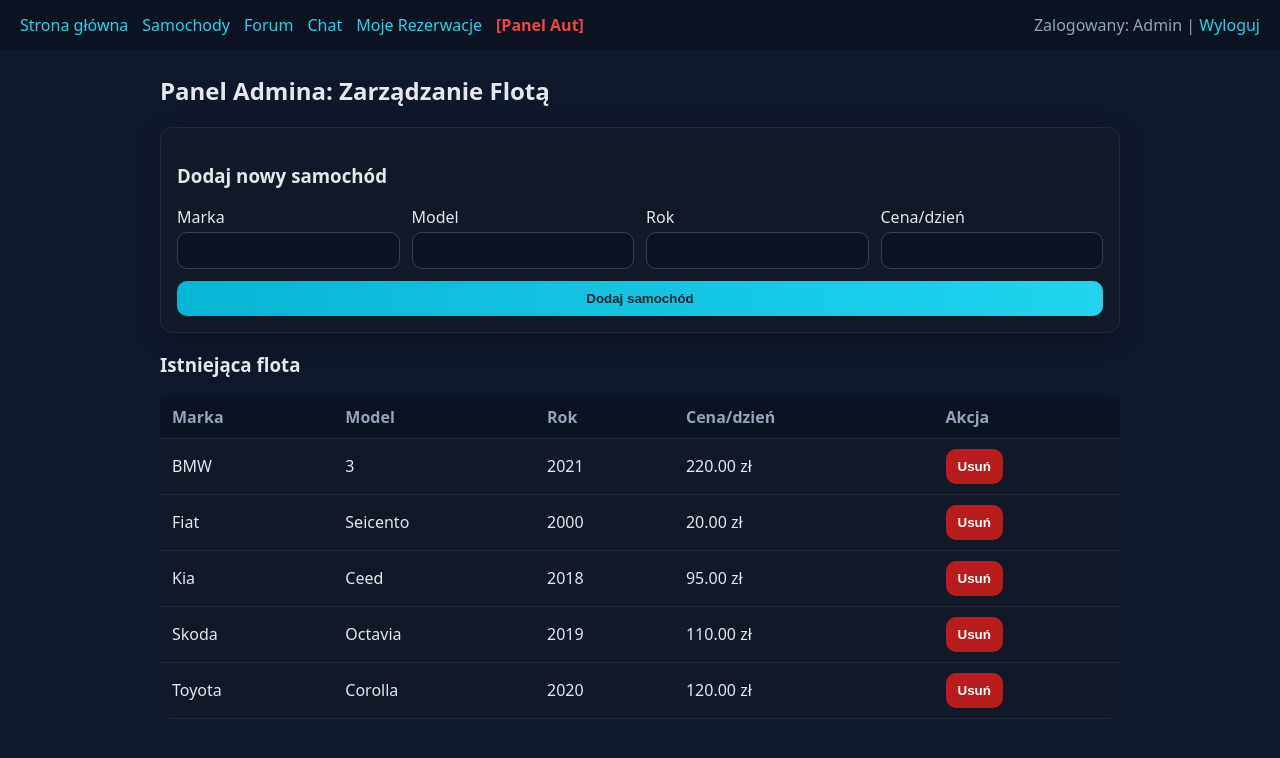
After one commit to BSIAW-project/bsiaw, a Flask app: page /admin/cars in a window 1280 px wide. The commit adds this page. Shown: the top 758 px of the page. Run offline with Flask 3, Linux system fonts and the light colour scheme; a user stored in the database is signed in; parts of the project's set-up code (start-up, migrations or seed data) failed here and were passed over.

Commit message:
Upgrade calej strony

```diff
--- a/app.py
+++ b/app.py
@@ -1,12 +1,16 @@
 import os
 from datetime import datetime, date
 from pathlib import Path
+from functools import wraps
+from sqlalchemy.orm import joinedload
 
 from flask import Flask, render_template, request, redirect, url_for, flash, session, jsonify
 from flask_login import LoginManager, login_user, login_required, logout_user, current_user
 from werkzeug.security import generate_password_hash, check_password_hash
 
 from models import db, User, Car, Reservation, ForumTopic, ForumPost, ChatMessage
+
+
 
 def create_app():
     app = Flask(__name__, template_folder="templates", static_folder="static")
@@ -19,6 +23,15 @@ def create_app():
     login_manager = LoginManager()
     login_manager.login_view = "login"
     login_manager.init_app(app)
+
+    def admin_required(f):
+        @wraps(f)
+        def decorated_function(*args, **kwargs):
+            if not current_user.is_admin:
+                flash("Dostęp tylko dla administratora.", "error")
+                return redirect(url_for('index'))
+            return f(*args, **kwargs)
+        return decorated_function
 
     @login_manager.user_loader
     def load_user(user_id):
@@ -79,7 +92,108 @@ def create_app():
         cars = Car.query.order_by(Car.make, Car.model).all()
         return render_template("cars.html", cars=cars)
 
+    @app.route("/my-reservations")
+    @login_required
+    def my_reservations():
+        # Zawsze sortujemy od najnowszych
+        q = Reservation.query.order_by(Reservation.start_date.desc())
+
+        if current_user.is_admin:
+            # ADMIN: Widzi wszystko.
+            # Pobieramy rezerwacje, od razu ładując dane auta i użytkownika
+            reservations = q.options(
+                joinedload(Reservation.user),
+                joinedload(Reservation.car)
+            ).all()
+            title = "Wszystkie rezerwacje"
+        else:
+            # ZWYKŁY USER: Widzi tylko swoje.
+            # Filtrujemy po ID zalogowanego usera
+            reservations = q.filter_by(user_id=current_user.id).options(
+                joinedload(Reservation.car) # tu user jest niepotrzebny, bo to on
+            ).all()
+            title = "Moje rezerwacje"
+
+        return render_template("reservations.html",
+                               reservations=reservations,
+                               title=title)
+
+
+    @app.post("/reservations/<int:res_id>/delete")
+    @login_required
+    @admin_required  # Absolutnie kluczowe!
+    def delete_reservation(res_id):
+        res = Reservation.query.get_or_404(res_id)
+
+        # Przechowajmy informację, kto to był, zanim usuniemy
+        user_email = res.user.email
+
+        res.status = 'anulowana'
+        db.session.commit()
+
+        flash(f"Rezerwacja dla {user_email} została anulowana.", "success")
+        return redirect(url_for('my_reservations'))
+
+# ... po funkcji delete_reservation()
+
+    # ---------- Admin Panel ----------
+    @app.route("/admin/cars", methods=["GET"])
+    @login_required
+    @admin_required
+    def admin_cars():
+        cars = Car.query.order_by(Car.make, Car.model).all()
+        return render_template("admin_cars.html", cars=cars)
+
+    @app.post("/admin/cars/add")
+    @login_required
+    @admin_required
+    def admin_add_car():
+        try:
+            make = request.form.get("make")
+            model = request.form.get("model")
+            year = int(request.form.get("year"))
+            price_per_day = float(request.form.get("price_per_day"))
+
+            if not make or not model or not year or not price_per_day:
+                flash("Wypełnij wszystkie pola.", "error")
+                return redirect(url_for('admin_cars'))
+
+            new_car = Car(make=make, model=model, year=year, price_per_day=price_per_day, available=True)
+            db.session.add(new_car)
+            db.session.commit()
+            flash(f"Samochód {make} {model} został dodany.", "success")
+
+        except ValueError:
+            flash("Rok i cena muszą być poprawnymi liczbami.", "error")
+        except Exception as e:
+            flash(f"Wystąpił błąd: {e}", "error")
+
+        return redirect(url_for('admin_cars'))
+
+    @app.post("/admin/cars/<int:car_id>/delete")
+    @login_required
+    @admin_required
+    def admin_delete_car(car_id):
+        car = Car.query.get_or_404(car_id)
+
+        # Bezpiecznik: Sprawdź, czy auto ma rezerwacje (nawet anulowane)
+        if car.reservations:
+            flash(f"Nie można usunąć auta {car.make} {car.model}, ponieważ ma powiązane rezerwacje w historii.", "error")
+            return redirect(url_for('admin_cars'))
+
+        # Jeśli nie ma rezerwacji, można usunąć
+        db.session.delete(car)
+        db.session.commit()
+        flash(f"Samochód {car.make} {car.model} został usunięty.", "success")
+        return redirect(url_for('admin_cars'))
+
+    # ---------- Forum ----------
+    # ... reszta kodu, np. funkcja forum()
+
+
+
     @app.post("/cars/<int:car_id>/reserve")
+
     @login_required
     def reserve(car_id):
         car = Car.query.get_or_404(car_id)
@@ -98,7 +212,8 @@ def create_app():
         conflict = Reservation.query.filter(
             Reservation.car_id == car.id,
             Reservation.start_date <= end_date,
-            Reservation.end_date >= start_date
+            Reservation.end_date >= start_date,
+            Reservation.status == 'aktywna'
         ).first()
         if conflict:
             flash("Samochód jest już zarezerwowany w wybranym okresie.", "error")
@@ -109,7 +224,7 @@ def create_app():
         db.session.add(res)
         db.session.commit()
         flash("Rezerwacja zapisana.", "success")
-        return redirect(url_for("cars"))
+        return redirect(url_for("my_reservations"))
 
     # ---------- Forum ----------
     @app.route("/forum", methods=["GET", "POST"])
@@ -179,6 +294,18 @@ def create_app():
         db.session.commit()
         return jsonify({"ok": True, "id": m.id, "created_at": m.created_at.isoformat()})
 
+
+    @app.post("/api/chat/message/<int:message_id>/delete")
+    @login_required
+    @admin_required # Kluczowe!
+    def delete_chat_message(message_id):
+        msg = ChatMessage.query.get_or_404(message_id)
+
+        db.session.delete(msg)
+        db.session.commit()
+
+        return jsonify({"ok": True})
+
     # ---------- Helpers ----------
     @app.template_filter("fmt_dt")
     def fmt_dt(dt: datetime):
@@ -196,7 +323,8 @@ def seed(app):
             admin = User(
                 email="admin@example.com",
                 name="Admin",
-                password_hash=generate_password_hash("admin123")
+                password_hash=generate_password_hash("admin123"),
+                is_admin=True
             )
             db.session.add(admin)
         # Samochody
--- a/models.py
+++ b/models.py
@@ -10,6 +10,8 @@ class User(UserMixin, db.Model):
     name = db.Column(db.String(120), nullable=False)
     password_hash = db.Column(db.String(255), nullable=False)
     created_at = db.Column(db.DateTime, default=datetime.utcnow)
+
+    is_admin = db.Column(db.Boolean, default=False, nullable=False)
 
     def get_id(self):
         return str(self.id)
@@ -29,6 +31,8 @@ class Reservation(db.Model):
     start_date = db.Column(db.Date, nullable=False)
     end_date = db.Column(db.Date, nullable=False)
     created_at = db.Column(db.DateTime, default=datetime.utcnow)
+
+    status = db.Column(db.String(20), default='aktywna', nullable=False)
 
     user = db.relationship('User', backref='reservations')
     car = db.relationship('Car', backref='reservations')
--- a/static/style.css
+++ b/static/style.css
@@ -31,3 +31,36 @@ button:hover { filter:brightness(1.1); }
 
 .chat-box { height: 360px; overflow-y: auto; background:var(--card); border:1px solid #1f2937; border-radius:10px; padding:10px; margin-bottom:8px; }
 .msg { padding:6px 8px; border-bottom:1px dashed #1f2937; }
+
+/*
+ * Dodatkowe style dla przycisków admina
+ */
+
+/* Czerwony przycisk (np. "Anuluj") - bazuje na głównym stylu .button */
+.btn-danger {
+  background: #b91c1c; /* Ciemny czerwony */
+  color: white;
+  font-weight: 700;
+  border: none;
+}
+.btn-danger:hover {
+  background: #dc2626; /* Jaśniejszy czerwony przy najechaniu */
+  filter: none; /* Usuwamy filtr, jeśli był dziedziczony */
+}
+
+
+/* Mały przycisk usuwania na czacie */
+.chat-delete-btn {
+  background: #372020;      /* Bardzo ciemne czerwone tło */
+  border: 1px solid #ef4444; /* Czerwona ramka (kolor z .flash.error) */
+  color: #ef4444;           /* Czerwony tekst */
+  padding: 2px 5px;
+  font-size: 0.8em;         /* Mniejsza czcionka */
+  border-radius: 4px;
+  cursor: pointer;
+  margin-left: 8px;         /* Odstęp od wiadomości */
+}
+.chat-delete-btn:hover {
+  background: #4e2b2b;
+  color: white;
+}
--- /dev/null
+++ b/templates/admin_cars.html
@@ -0,0 +1,72 @@
+{% extends "base.html" %}
+{% block content %}
+  <h2>Panel Admina: Zarządzanie Flotą</h2>
+
+  <section class="card">
+    <h3>Dodaj nowy samochód</h3>
+    <form method="post" action="{{ url_for('admin_add_car') }}" class="form">
+      <div class="form-row-group">
+        <label>Marka <input type="text" name="make" required></label>
+        <label>Model <input type="text" name="model" required></label>
+        <label>Rok <input type="number" name="year" min="2000" max="2030" required></label>
+        <label>Cena/dzień <input type="number" name="price_per_day" step="0.01" min="1" required></label>
+      </div>
+      <button type="submit">Dodaj samochód</button>
+    </form>
+  </section>
+
+  <section>
+    <h3>Istniejąca flota</h3>
+    {% if not cars %}
+      <p><em>Brak samochodów w bazie.</em></p>
+    {% else %}
+      <table class="table">
+        <thead>
+          <tr>
+            <th>Marka</th>
+            <th>Model</th>
+            <th>Rok</th>
+            <th>Cena/dzień</th>
+            <th>Akcja</th>
+          </tr>
+        </thead>
+        <tbody>
+          {% for c in cars %}
+          <tr>
+            <td>{{ c.make }}</td>
+            <td>{{ c.model }}</td>
+            <td>{{ c.year }}</td>
+            <td>{{ "%.2f zł"|format(c.price_per_day) }}</td>
+            <td>
+              <form method="post"
+                    action="{{ url_for('admin_delete_car', car_id=c.id) }}"
+                    onsubmit="return confirm('Czy na pewno chcesz USUNĄĆ ten samochód? Tej akcji nie można cofnąć.');">
+                <button type="submit" class="btn-danger">Usuń</button>
+              </form>
+            </td>
+          </tr>
+          {% endfor %}
+        </tbody>
+      </table>
+    {% endif %}
+  </section>
+
+  <style>
+    .form-row-group {
+      display: grid;
+      grid-template-columns: repeat(auto-fit, minmax(200px, 1fr));
+      gap: 12px;
+      width: 100%;
+    }
+    .form-row-group label {
+      display: flex;
+      flex-direction: column;
+      gap: 4px;
+    }
+    .form-row-group input {
+      width: 100%;
+      box-sizing: border-box; /* Ważne, aby padding nie rozpychał */
+    }
+  </style>
+
+{% endblock %}
--- a/templates/base.html
+++ b/templates/base.html
@@ -13,6 +13,12 @@
     {% if current_user.is_authenticated %}
       <a href="{{ url_for('forum') }}">Forum</a>
       <a href="{{ url_for('chat') }}">Chat</a>
+      <a href="{{ url_for('my_reservations') }}">Moje Rezerwacje</a>
+
+      {% if current_user.is_admin %}
+        <a href="{{ url_for('admin_cars') }}" style="color: #ef4444; font-weight: bold;">[Panel Aut]</a>
+      {% endif %}
+
       <span class="nav-right">Zalogowany: {{ current_user.name }} | <a href="{{ url_for('logout') }}">Wyloguj</a></span>
     {% else %}
       <span class="nav-right"><a href="{{ url_for('login') }}">Logowanie</a> / <a href="{{ url_for('register') }}">Rejestracja</a></span>
```
Also changed, not shown: templates/chat.html (+28 -1 lines), templates/reservations.html (added, +61 -0 lines), data/app.db (added).
